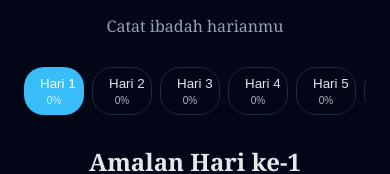
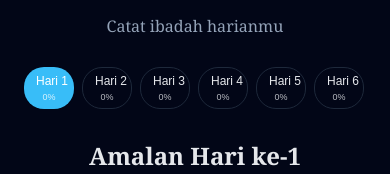
Before and after one commit to lucky74/Ramadhan_Book, a React (Vite) app: page /amalan in a window 390 px wide. Shown: the part 123-297 px from the top of the page. Built offline with nearby package versions, Linux system fonts and the light colour scheme; no server answers; a web font is replaced by a local one.

Commit message:
fix: improve UI responsiveness for Zakat Calculator and Amalan Tracker

```diff
--- a/src/pages/AmalanTracker.tsx
+++ b/src/pages/AmalanTracker.tsx
@@ -96,18 +96,19 @@ export default function AmalanTracker() {
             key={day}
             onClick={() => setSelectedDay(day)}
             style={{
-              padding: '8px 16px',
+              padding: '6px 12px',
               borderRadius: 20,
               background: selectedDay === day ? 'var(--accent)' : 'var(--bg-card)',
               color: selectedDay === day ? '#fff' : 'var(--text-main)',
               border: selectedDay === day ? 'none' : '1px solid var(--border)',
               cursor: 'pointer',
               whiteSpace: 'nowrap',
-              minWidth: 60
+              minWidth: 50,
+              fontSize: 12
             }}
           >
             {language === 'ar' ? `اليوم ${day}` : (language === 'en' ? `Day ${day}` : `Hari ${day}`)}
-            <div style={{ fontSize: 10, opacity: 0.8, marginTop: 4 }}>
+            <div style={{ fontSize: 9, opacity: 0.8, marginTop: 4 }}>
               {calculateProgress(day)}%
             </div>
           </button>
--- a/src/pages/ZakatCalculator.tsx
+++ b/src/pages/ZakatCalculator.tsx
@@ -174,14 +174,14 @@ export default function ZakatCalculator() {
               <small style={{ color: 'var(--text-secondary)' }}>Nishab saat ini: {formatRupiah(85 * goldPrice)}</small>
             </div>
 
-            <div style={{ display: 'grid', gridTemplateColumns: '1fr 1fr', gap: 10 }}>
+            <div style={{ display: 'grid', gridTemplateColumns: 'repeat(auto-fit, minmax(200px, 1fr))', gap: 16 }}>
               <div style={{ marginBottom: 10 }}>
                 <label style={{ display: 'block', fontSize: 12, marginBottom: 5 }}>Uang Tunai / Tabungan</label>
                 <input
                   type="number"
                   value={assets.cash}
                   onChange={e => setAssets({...assets, cash: parseInt(e.target.value) || 0})}
-                  style={{ width: '100%', padding: 8, borderRadius: 8, border: '1px solid var(--border)', background: 'var(--bg-main)', color: 'var(--text-main)' }}
+                  style={{ width: '100%', padding: 12, borderRadius: 8, border: '1px solid var(--border)', background: 'var(--bg-main)', color: 'var(--text-main)' }}
                 />
               </div>
               <div style={{ marginBottom: 10 }}>
@@ -190,7 +190,7 @@ export default function ZakatCalculator() {
                   type="number"
                   value={assets.investment}
                   onChange={e => setAssets({...assets, investment: parseInt(e.target.value) || 0})}
-                  style={{ width: '100%', padding: 8, borderRadius: 8, border: '1px solid var(--border)', background: 'var(--bg-main)', color: 'var(--text-main)' }}
+                  style={{ width: '100%', padding: 12, borderRadius: 8, border: '1px solid var(--border)', background: 'var(--bg-main)', color: 'var(--text-main)' }}
                 />
               </div>
               <div style={{ marginBottom: 10 }}>
@@ -199,7 +199,7 @@ export default function ZakatCalculator() {
                   type="number"
                   value={assets.goldSilver}
                   onChange={e => setAssets({...assets, goldSilver: parseInt(e.target.value) || 0})}
-                  style={{ width: '100%', padding: 8, borderRadius: 8, border: '1px solid var(--border)', background: 'var(--bg-main)', color: 'var(--text-main)' }}
+                  style={{ width: '100%', padding: 12, borderRadius: 8, border: '1px solid var(--border)', background: 'var(--bg-main)', color: 'var(--text-main)' }}
                 />
               </div>
               <div style={{ marginBottom: 10 }}>
@@ -208,7 +208,7 @@ export default function ZakatCalculator() {
                   type="number"
                   value={assets.receivables}
                   onChange={e => setAssets({...assets, receivables: parseInt(e.target.value) || 0})}
-                  style={{ width: '100%', padding: 8, borderRadius: 8, border: '1px solid var(--border)', background: 'var(--bg-main)', color: 'var(--text-main)' }}
+                  style={{ width: '100%', padding: 12, borderRadius: 8, border: '1px solid var(--border)', background: 'var(--bg-main)', color: 'var(--text-main)' }}
                 />
               </div>
             </div>
```
